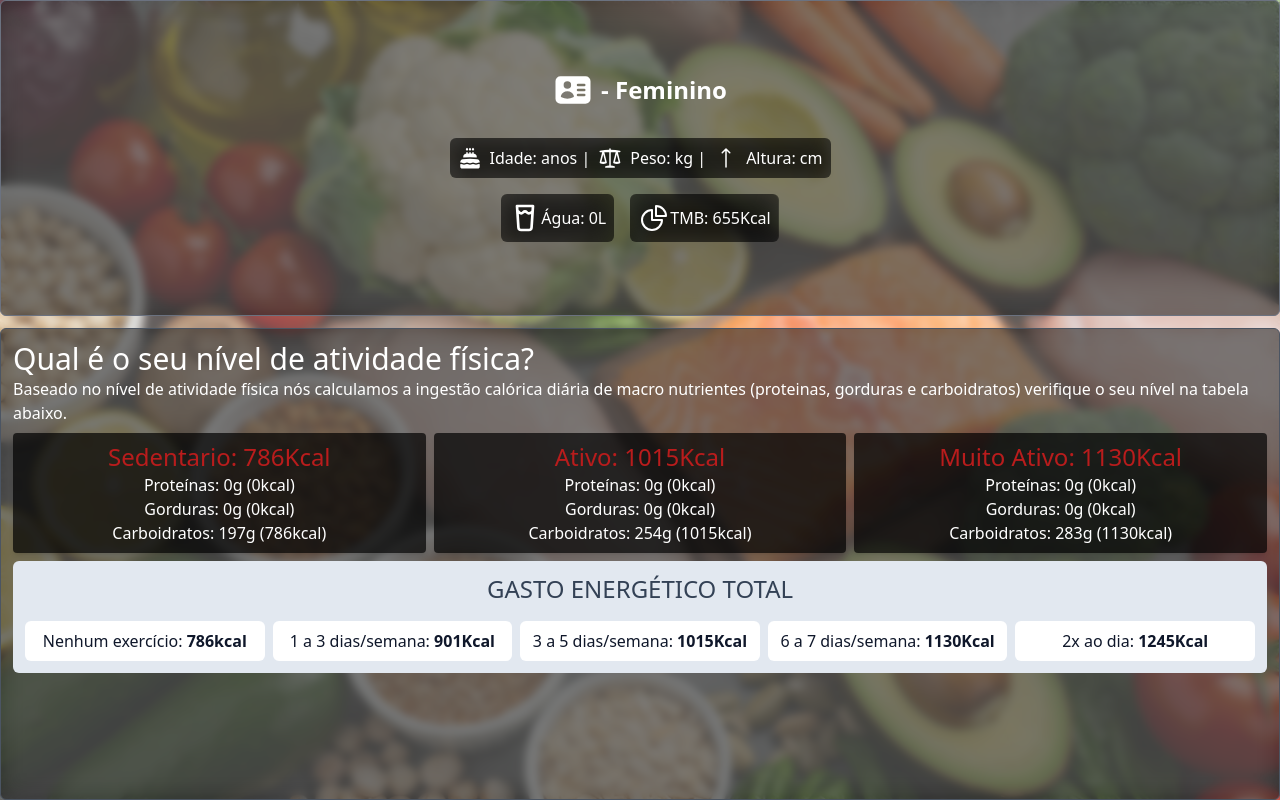
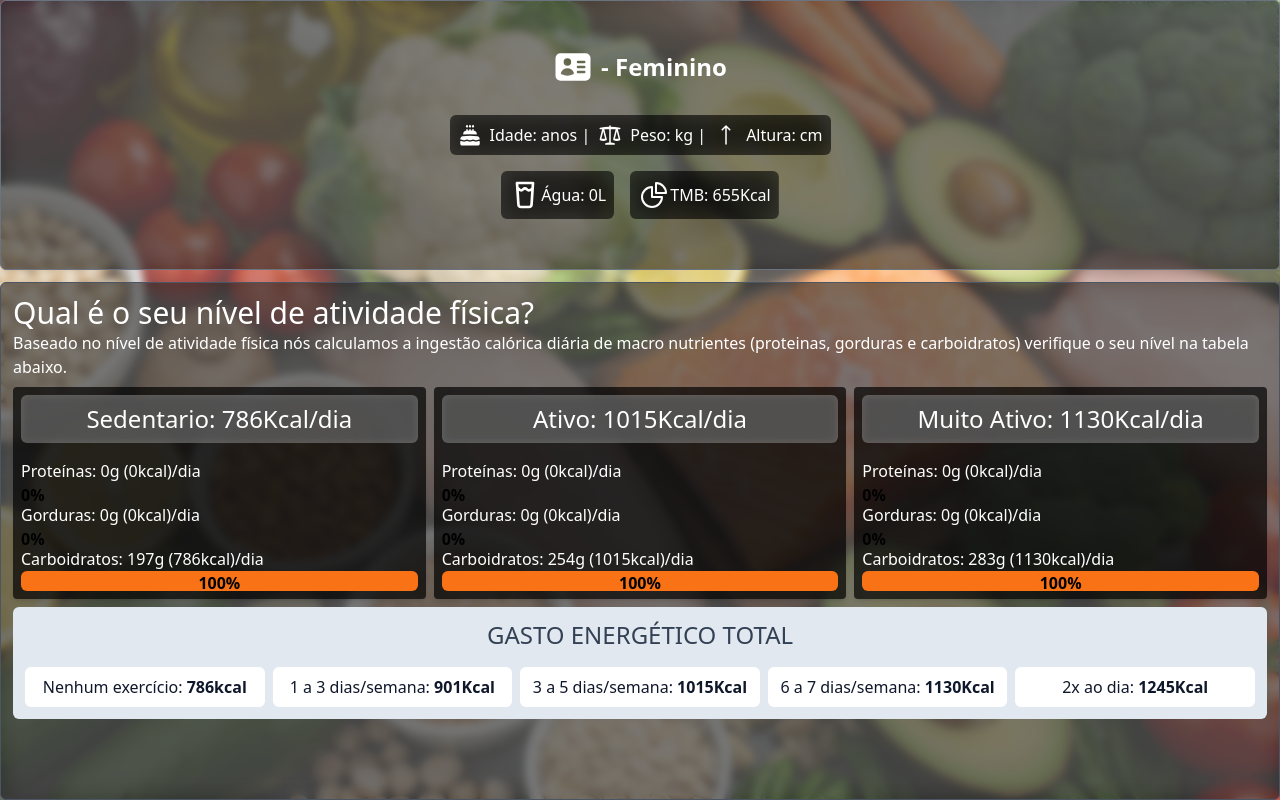
Before and after one commit to willmartins-dev/calculo-tmb, a React (Vite) app: page /resultado in a window 1280 px wide. Built offline with nearby package versions, Linux system fonts and the light colour scheme.

Commit message:
add graficos

```diff
--- a/src/App.css
+++ b/src/App.css
@@ -1,3 +1,14 @@
+.pct-graph {
+  height: 20px;
+  width: 0;
+  text-align: center;
+  animation: progressBar 1s forwards;
+}
+@keyframes progressBar {
+  to {
+    width: var(--bar-width);
+  }
+}
 .box-reveal-top {
   animation-name: reveal-top;
   animation-duration: 1s;
--- a/src/components/Sugestions.jsx
+++ b/src/components/Sugestions.jsx
@@ -11,24 +11,41 @@ const Sugestions = ({ titulo, tipo, prot, gord, carbo, atividade }) => {
 
   return (
     <div className="flex flex-col my-2">
-      <div className=" bg-black/70 shadow-md rounded p-2 flex flex-col items-center">
-        <div className="dataCard customerCard"></div>
-        <h4 className="text-red-700 text-2xl">
+      <div className=" bg-black/70 shadow-md rounded p-2 flex flex-col">
+        <h4 className="bg-white/30 backdrop-blur-sm flex justify-center rounded-md text-white py-2 text-2xl mb-4">
           {titulo}:&nbsp;
           {tmb}
-          Kcal
+          Kcal/dia
         </h4>
 
         <h4 className="text-white">
-          Proteínas: {Math.round(prot)}g ({prot_kcal}kcal)
+          Proteínas: {Math.round(prot)}g ({prot_kcal}kcal)/dia
         </h4>
+        <div
+          className="pct-graph felx justify-center rounded-md font-semibold bg-red-600"
+          style={{ "--bar-width": `${pct_prot_kcal}%` }}
+        >
+          {Math.round(pct_prot_kcal)}%
+        </div>
         <h4 className="text-white">
-          Gorduras: {Math.round(gord)}g ({gord_kcal}kcal)
+          Gorduras: {Math.round(gord)}g ({gord_kcal}kcal)/dia
         </h4>
+        <div
+          className="pct-graph felx justify-center rounded-md bg-yellow-500 font-semibold"
+          style={{ "--bar-width": `${pct_gord_kcal}%`, transition: "width 1s" }}
+        >
+          {Math.round(pct_gord_kcal)}%
+        </div>
         <h4 className="text-white">
           Carboidratos:&nbsp;
-          {Math.round(carbo)}g ({Math.round(carb_kcal)}kcal)
+          {Math.round(carbo)}g ({Math.round(carb_kcal)}kcal)/dia
         </h4>
+        <div
+          className="pct-graph felx justify-center rounded-md bg-orange-500 font-semibold"
+          style={{ "--bar-width": `${pct_carb_kcal}%`, transition: "width 1s" }}
+        >
+          {Math.round(pct_carb_kcal)}%
+        </div>
       </div>
     </div>
   );
--- a/src/pages/DetalhesTmb.jsx
+++ b/src/pages/DetalhesTmb.jsx
@@ -16,7 +16,7 @@ function DetalhesTmb() {
   const agua = (peso * 35) / 1000;
 
   //Sedentario
-  let prot_sed_g = peso * 1;
+  let prot_sed_g = peso * 1.2;
   let gord_sed_g = peso * 0.8;
   let proteina_sed_kcal = prot_sed_g * 4;
   let gordura_sed_kcal = gord_sed_g * 9;
@@ -29,7 +29,7 @@ function DetalhesTmb() {
       : (Math.round(feminino * 1.2) - prot_gord_kcal) / 4;
 
   //Intermediário
-  let prot_int_g = peso * 1.4;
+  let prot_int_g = peso * 1.6;
   let gord_int_g = peso * 1;
   let prot_int_kcal = prot_int_g * 4;
   let gord_int_kcal = gord_int_g * 9;
```
